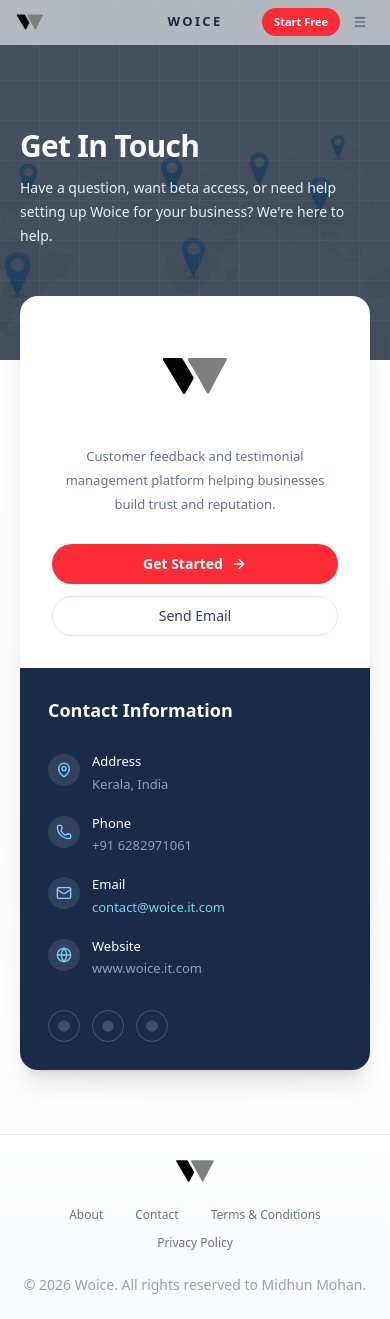
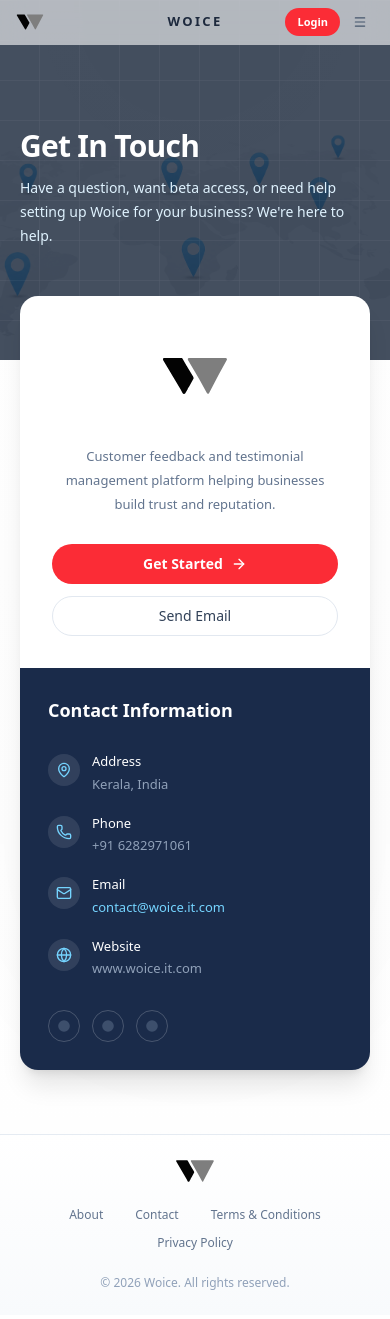
Before and after one commit to MidhunMohan210/woice_home, a Next.js app: page /contact in a window 390 px wide. Built offline with nearby package versions, Linux system fonts and the light colour scheme.

Commit message:
added login button ,removed how it works section

```diff
--- a/src/app/page.js
+++ b/src/app/page.js
@@ -18,7 +18,7 @@
         <HeroSection />
         <ProblemSection />
         <WoiceWaySection />
-        <HowItWorks />
+        {/* <HowItWorks /> */}
         <FeaturesSection />
         <TrustedBySection />
         <PricingSection />
--- a/src/components/landing/Footer.jsx
+++ b/src/components/landing/Footer.jsx
@@ -29,8 +29,8 @@
           </Link>
         </div>
 
-        <p className="text-sm text-slate-400">
-          &copy; 2026 Woice. All rights reserved to Midhun Mohan.
+        <p className="text-xs sm:text-sm  text-slate-400">
+          &copy; 2026 Woice. All rights reserved.
         </p>
       </div>
     </footer>
--- a/src/components/landing/Navbar.jsx
+++ b/src/components/landing/Navbar.jsx
@@ -7,7 +7,7 @@
 import logo from "../../assets/landing/logo.svg";
 
 const navItems = [
-  { label: "How it works", href: "#how-it-works" },
+  { label: "How it works", href: "#woice-way" },
   { label: "Features", href: "#features" },
   { label: "Pricing", href: "#pricing" },
   { label: "FAQ", href: "#faq" },
@@ -87,11 +87,11 @@
           {/* Right: CTA + hamburger */}
           <div className="flex items-center gap-1.5">
             <NextLink
-              href={withPrefix(linkPrefix, "#pricing")}
+              href=""
               className="inline-flex h-7 items-center justify-center rounded-full bg-red-500 px-3 text-[11px] font-semibold text-white transition-all duration-200 hover:bg-red-600 active:scale-95"
-              onClick={() => setIsMobileMenuOpen(false)}
+              // onClick={() => setIsMobileMenuOpen(false)}
             >
-              Start Free
+              Login
             </NextLink>
 
             <button
@@ -193,7 +193,7 @@
                 isScrolled ? "h-10 px-5 lg:h-9 lg:px-4" : "h-12 lg:h-10 lg:px-5",
               ].join(" ")}
             >
-              Start Free
+              Login
             </a>
           </div>
         </div>
--- a/src/components/landing/ProblemSection.jsx
+++ b/src/components/landing/ProblemSection.jsx
@@ -739,7 +739,7 @@
 
         <div className="mt-6 sm:mt-10 lg:mt-12">
           <a
-            href="#"
+            href="#woice-way"
             className="inline-flex items-center gap-2 text-sm font-medium text-slate-950 underline-offset-4 hover:underline"
           >
             See how Woice fixes this
--- a/src/components/landing/WoiceWaySection.jsx
+++ b/src/components/landing/WoiceWaySection.jsx
@@ -302,7 +302,8 @@
   }, []);
 
   return (
-    <section className="bg-[#0c0c0e] px-3 py-20 sm:px-6 sm:py-24">
+    <section
+    id="woice-way" className="bg-[#0c0c0e] px-3 py-20 sm:px-6 sm:py-24">
       <div className="max-w-5xl mx-auto">
         {/* Header */}
         <div
```
